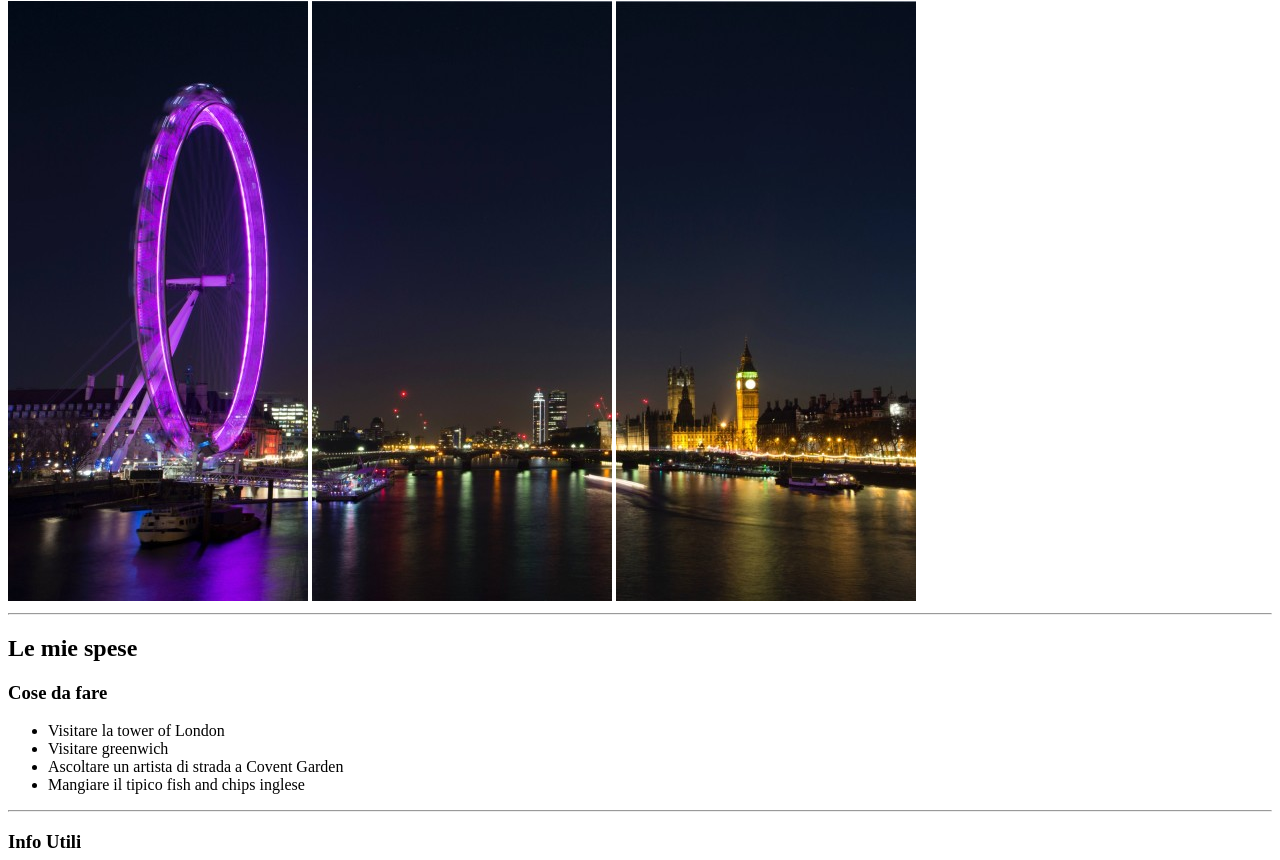
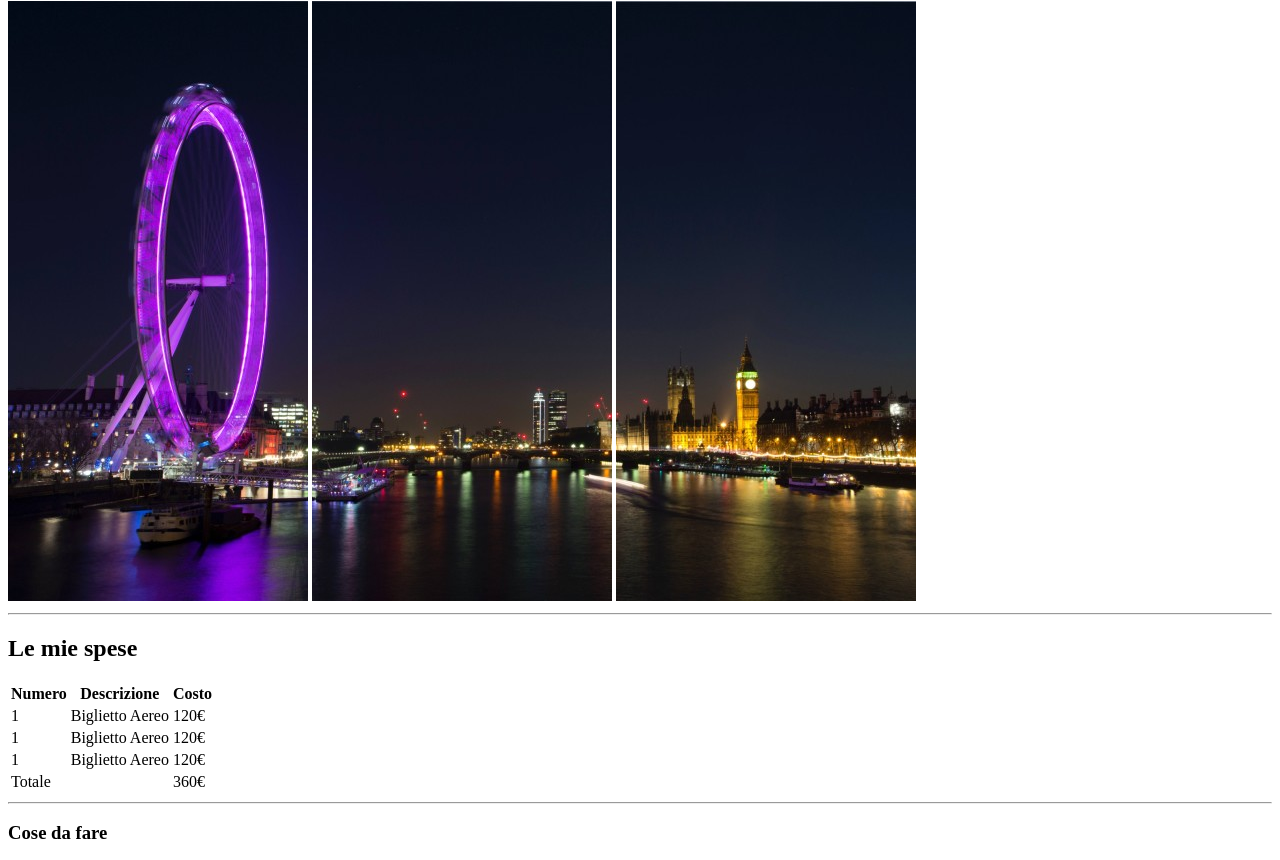
Before and after one commit to matcir/html-london-trip, a plain HTML site: page index.html in a window 1280 px wide. Shown: the part 79-939 px from the top of the page. Drawn offline with Linux system fonts and the light colour scheme.

Commit message:
completed main and added details

```diff
--- a/index.html
+++ b/index.html
@@ -16,21 +16,49 @@
     </header>
     <!-- main -->
     <main>
-        <section>
+        <section>                                               <!--SEZIONE1-->
             <h2>Le mie spese</h2>
-            <!-- inserire tabella -->
+            <table>
+                <tr>
+                    <th>Numero</th>
+                    <th>Descrizione</th>
+                    <th>Costo</th>
+                </tr>
+                <tr>
+                    <td>1</td>
+                    <td>Biglietto Aereo</td>
+                    <td>120€</td>
+                </tr>
+                <tr>
+                    <td>1</td>
+                    <td>Biglietto Aereo</td>
+                    <td>120€</td>
+                </tr>
+                <tr>
+                    <td>1</td>
+                    <td>Biglietto Aereo</td>
+                    <td>120€</td>
+                </tr>
+                <tr>
+                    <td>Totale</td>
+                    <td></td>
+                    <td>360€</td>
+                </tr>
+
+            </table>
+            <hr>
         </section>
-        <section>
+        <section>                                               <!--SEZIONE2-->
             <h3>Cose da fare</h3>
             <ul>
-                <li>Visitare la tower of London</li>                   <!--  Aggiungere i caratteri speciali agli elementi lista -->
-                <li>Visitare greenwich</li>
-                <li>Ascoltare un artista di strada a Covent Garden</li>
-                <li>Mangiare il tipico fish and chips inglese</li>
+                <li>Visitare la tower of London &#65794;</li>
+                <li>Visitare greenwich &#128504;</li>
+                <li>Ascoltare un artista di strada a Covent Garden &#128504;</li>
+                <li>Mangiare il tipico fish and chips inglese &#65794;</li>
             </ul>
             <hr>
         </section>
-        <section>
+        <section>                                               <!--SEZIONE3-->
             <h3>Info Utili</h3>
             <ol>
                 <li>
@@ -51,10 +79,10 @@
                     <p>Hotel</p>
                     <ul>
                         <li>
-                            <strong>Nome hotel</strong> : Buckingham Palace
+                            <strong>Nome hotel</strong>: Buckingham Palace
                         </li>
                         <li>
-                            <strong>Indirizzo hotel</strong> : Westminster, London SW1A 1AA, Regno Unito
+                            <strong>Indirizzo hotel</strong>: Westminster, London SW1A 1AA, Regno Unito
                         </li>
                     </ul>
                 </li>
@@ -62,10 +90,10 @@
                     <p>Aereo</p>
                     <ul>
                         <li>
-                            <strong>Volo di andata</strong> : YI234X, ore 9.30 da Milao Malpensa
+                            <strong>Volo di andata</strong>: YI234X, ore 9.30 da Milao Malpensa
                         </li>
                         <li>
-                            <strong>Volo di ritorno</strong> :YI236X, ore 18.30 da London Heathrow
+                            <strong>Volo di ritorno</strong>:YI236X, ore 18.30 da London Heathrow
                         </li>
                     </ul>
                 </li>
@@ -73,9 +101,11 @@
             <hr>
         </section>
 
+    </main>
+    <!-- footer -->
+    <footer>
 
-    </main>
-
+    </footer>
 
 </body>
 </html>
```
